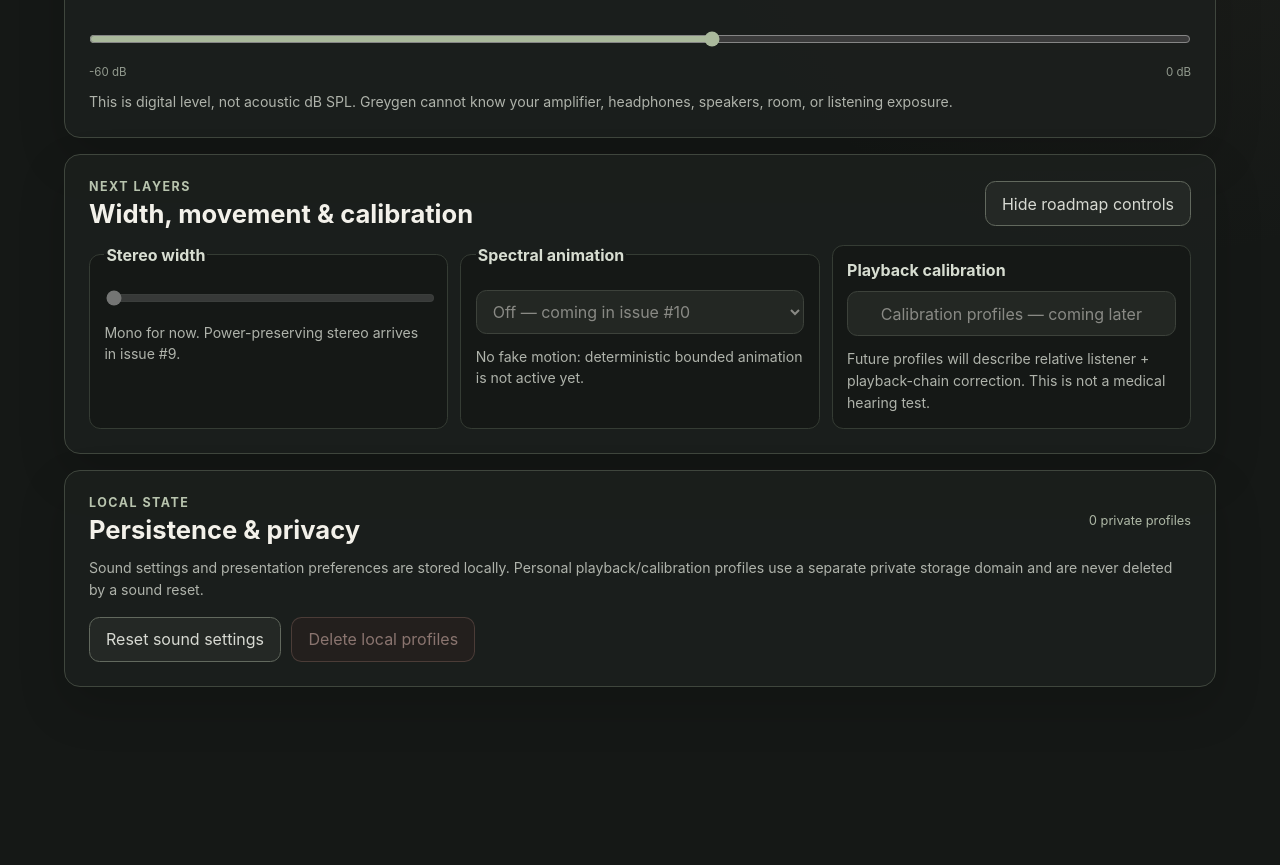
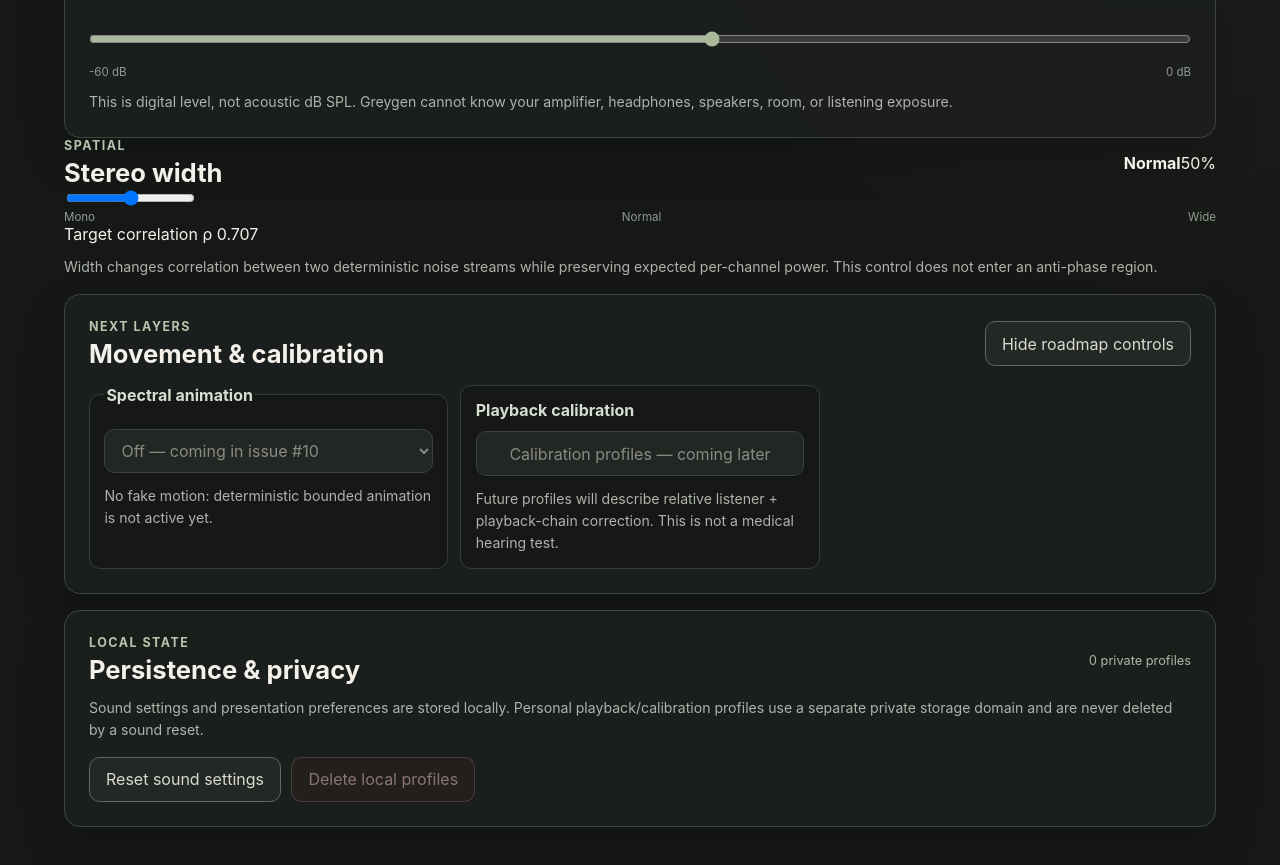
Before and after one commit to techrote/greygen, a React (Vite) app: page / in a window 1280 px wide. Shown: the part 1020-1885 px from the top of the page. Before the commit the page ends 1787 px from the top, so only its background shows below. Built offline with nearby package versions, Linux system fonts and the light colour scheme.

Commit message:
feat: expose persistent stereo width control

```diff
--- a/src/app/App.tsx
+++ b/src/app/App.tsx
@@ -12,6 +12,13 @@ import {
   MASTER_GAIN_MIN_DB,
 } from '../audio/dsp/gainSafety'
 import type { SpectralPresetId, SpectrumState } from '../audio/dsp/spectra'
+import {
+  DEFAULT_STEREO_WIDTH,
+  STEREO_WIDTH_MAX,
+  STEREO_WIDTH_MIN,
+  stereoWidthLabel,
+  stereoWidthToCorrelation,
+} from '../audio/dsp/stereo'
 import {
   BAND_STEP_DB,
   GENERATOR_BANDS,
@@ -45,6 +52,8 @@ import type {
 } from './storage/AppStateRepository'
 import { createBrowserAppStateRepository } from './storage/browserStateRepository'
 
+const STEREO_WIDTH_STEP = 0.01
+
 export const INITIAL_AUDIO_SNAPSHOT: AudioEngineSnapshot = {
   status: 'ready',
   capability: 'supported',
@@ -53,6 +62,8 @@ export const INITIAL_AUDIO_SNAPSHOT: AudioEngineSnapshot = {
   targetId: DEFAULT_ENGINE_PRESET,
   highBandMode: null,
   masterGainDb: DEFAULT_MASTER_GAIN_DB,
+  stereoWidth: DEFAULT_STEREO_WIDTH,
+  stereoCorrelation: stereoWidthToCorrelation(DEFAULT_STEREO_WIDTH),
   telemetry: null,
 }
 
@@ -136,6 +147,7 @@ function diagnosticsNotice(
 export interface GeneratorSurfaceProps {
   readonly audioSnapshot: AudioEngineSnapshot
   readonly spectrumState: SpectrumState
+  readonly stereoWidth: number
   readonly engineReady: boolean
   readonly controlError: string | null
   readonly storageNotice: string | null
@@ -148,6 +160,7 @@ export interface GeneratorSurfaceProps {
   readonly onBandReset: (index: number) => void
   readonly onBandsReset: () => void
   readonly onMasterChange: (valueDb: number) => void
+  readonly onStereoWidthChange: (width: number) => void
   readonly onToggleFutureFeatures: () => void
   readonly onResetSound: () => void
   readonly onDeleteProfiles: () => void
@@ -156,6 +169,7 @@ export interface GeneratorSurfaceProps {
 export function GeneratorSurface({
   audioSnapshot,
   spectrumState,
+  stereoWidth,
   engineReady,
   controlError,
   storageNotice,
@@ -168,6 +182,7 @@ export function GeneratorSurface({
   onBandReset,
   onBandsReset,
   onMasterChange,
+  onStereoWidthChange,
   onToggleFutureFeatures,
   onResetSound,
   onDeleteProfiles,
@@ -183,6 +198,9 @@ export function GeneratorSurface({
     audioSnapshot.status === 'unsupported'
   const controlsDisabled = !engineReady
   const highBandDegraded = audioSnapshot.highBandMode === 'degraded-high-shelf'
+  const widthLabel = stereoWidthLabel(stereoWidth)
+  const widthPercent = Math.round(stereoWidth * 100)
+  const targetCorrelation = stereoWidthToCorrelation(stereoWidth)
 
   const handlePresetChange = (event: ChangeEvent<HTMLSelectElement>): void => {
     if (isPresetId(event.currentTarget.value)) {
@@ -418,11 +436,60 @@ export function GeneratorSurface({
         </p>
       </section>
 
+      <section className="stereo-card" aria-labelledby="stereo-heading">
+        <div className="section-heading-row">
+          <div>
+            <p className="label">Spatial</p>
+            <h2 id="stereo-heading">Stereo width</h2>
+          </div>
+          <output className="stereo-readout" htmlFor="stereo-width">
+            <strong>{widthLabel}</strong>
+            <span>{widthPercent}%</span>
+          </output>
+        </div>
+        <label className="sr-only" htmlFor="stereo-width">
+          Stereo width
+        </label>
+        <input
+          id="stereo-width"
+          className="stereo-range"
+          type="range"
+          min={STEREO_WIDTH_MIN}
+          max={STEREO_WIDTH_MAX}
+          step={STEREO_WIDTH_STEP}
+          value={stereoWidth}
+          disabled={controlsDisabled}
+          aria-label={`Stereo width, ${widthLabel}, ${widthPercent} percent`}
+          aria-valuetext={`${widthLabel}, ${widthPercent} percent, target correlation ${targetCorrelation.toFixed(3)}`}
+          onChange={(event) =>
+            onStereoWidthChange(Number(event.currentTarget.value))
+          }
+        />
+        <div className="range-scale" aria-hidden="true">
+          <span>Mono</span>
+          <span>Normal</span>
+          <span>Wide</span>
+        </div>
+        <div className="stereo-detail-row">
+          <span>Target correlation ρ {targetCorrelation.toFixed(3)}</span>
+          {audioSnapshot.status === 'running' ? (
+            <span>
+              Applied ρ {audioSnapshot.stereoCorrelation.toFixed(3)}
+            </span>
+          ) : null}
+        </div>
+        <p className="status-note">
+          Width changes correlation between two deterministic noise streams
+          while preserving expected per-channel power. This control does not
+          enter an anti-phase region.
+        </p>
+      </section>
+
       <section className="future-card" aria-labelledby="future-heading">
         <div className="section-heading-row">
           <div>
             <p className="label">Next layers</p>
-            <h2 id="future-heading">Width, movement &amp; calibration</h2>
+            <h2 id="future-heading">Movement &amp; calibration</h2>
           </div>
           <button
             className="secondary-action panel-toggle"
@@ -436,19 +503,7 @@ export function GeneratorSurface({
           </button>
         </div>
         {futureFeaturesVisible ? (
-          <div className="future-grid">
-            <fieldset disabled>
-              <legend>Stereo width</legend>
-              <input
-                type="range"
-                min="0"
-                max="100"
-                value="0"
-                readOnly
-                aria-label="Stereo width, unavailable until stereo engine is implemented"
-              />
-              <p>Mono for now. Power-preserving stereo arrives in issue #9.</p>
-            </fieldset>
+          <div className="future-grid future-grid-two">
             <fieldset disabled>
               <legend>Spectral animation</legend>
               <select
@@ -557,6 +612,7 @@ export default function App() {
         await engine.resetSeed(loaded.sound.seed)
         await engine.setSpectrumState(soundStateToSpectrumState(loaded.sound))
         await engine.setMasterGainDb(loaded.sound.masterGainDb)
+        await engine.setStereoWidth(loaded.sound.stereoWidth)
 
         if (loaded.diagnostics.some((entry) => entry.code === 'migrated')) {
           const result = repository.saveSound(loaded.sound)
@@ -639,6 +695,7 @@ export default function App() {
       targetId: nextSpectrum.targetId,
       userBandOffsetsDb: nextSpectrum.userBandOffsetsDb,
       masterGainDb: soundState.masterGainDb,
+      stereoWidth: soundState.stereoWidth,
     })
     setControlError(null)
     setSoundState(next)
@@ -676,6 +733,7 @@ export default function App() {
       targetId: soundState.targetId,
       userBandOffsetsDb: soundState.userBandOffsetsDb,
       masterGainDb: valueDb,
+      stereoWidth: soundState.stereoWidth,
     })
     setControlError(null)
     void engine
@@ -684,6 +742,26 @@ export default function App() {
         setSoundState(next)
         persistSound(next)
       })
+      .catch(reportControlFailure)
+  }
+
+  const handleStereoWidthChange = (width: number): void => {
+    const engine = engineRef.current
+    if (!engine) {
+      return
+    }
+    const next = createSoundState({
+      seed: soundState.seed,
+      targetId: soundState.targetId,
+      userBandOffsetsDb: soundState.userBandOffsetsDb,
+      masterGainDb: soundState.masterGainDb,
+      stereoWidth: width,
+    })
+    setControlError(null)
+    setSoundState(next)
+    void engine
+      .setStereoWidth(width)
+      .then(() => persistSound(next))
       .catch(reportControlFailure)
   }
 
@@ -708,6 +786,7 @@ export default function App() {
       engine.resetSeed(next.seed),
       engine.setSpectrumState(soundStateToSpectrumState(next)),
       engine.setMasterGainDb(next.masterGainDb),
+      engine.setStereoWidth(next.stereoWidth),
     ])
       .then(() => {
         const repository = repositoryRef.current
@@ -731,6 +810,7 @@ export default function App() {
     <GeneratorSurface
       audioSnapshot={audioSnapshot}
       spectrumState={spectrumState}
+      stereoWidth={soundState.stereoWidth}
       engineReady={engineReady}
       controlError={controlError}
       storageNotice={storageNotice}
@@ -743,6 +823,7 @@ export default function App() {
       onBandReset={handleBandReset}
       onBandsReset={handleBandsReset}
       onMasterChange={handleMasterChange}
+      onStereoWidthChange={handleStereoWidthChange}
       onToggleFutureFeatures={handleToggleFutureFeatures}
       onResetSound={handleResetSound}
       onDeleteProfiles={handleDeleteProfiles}
```
